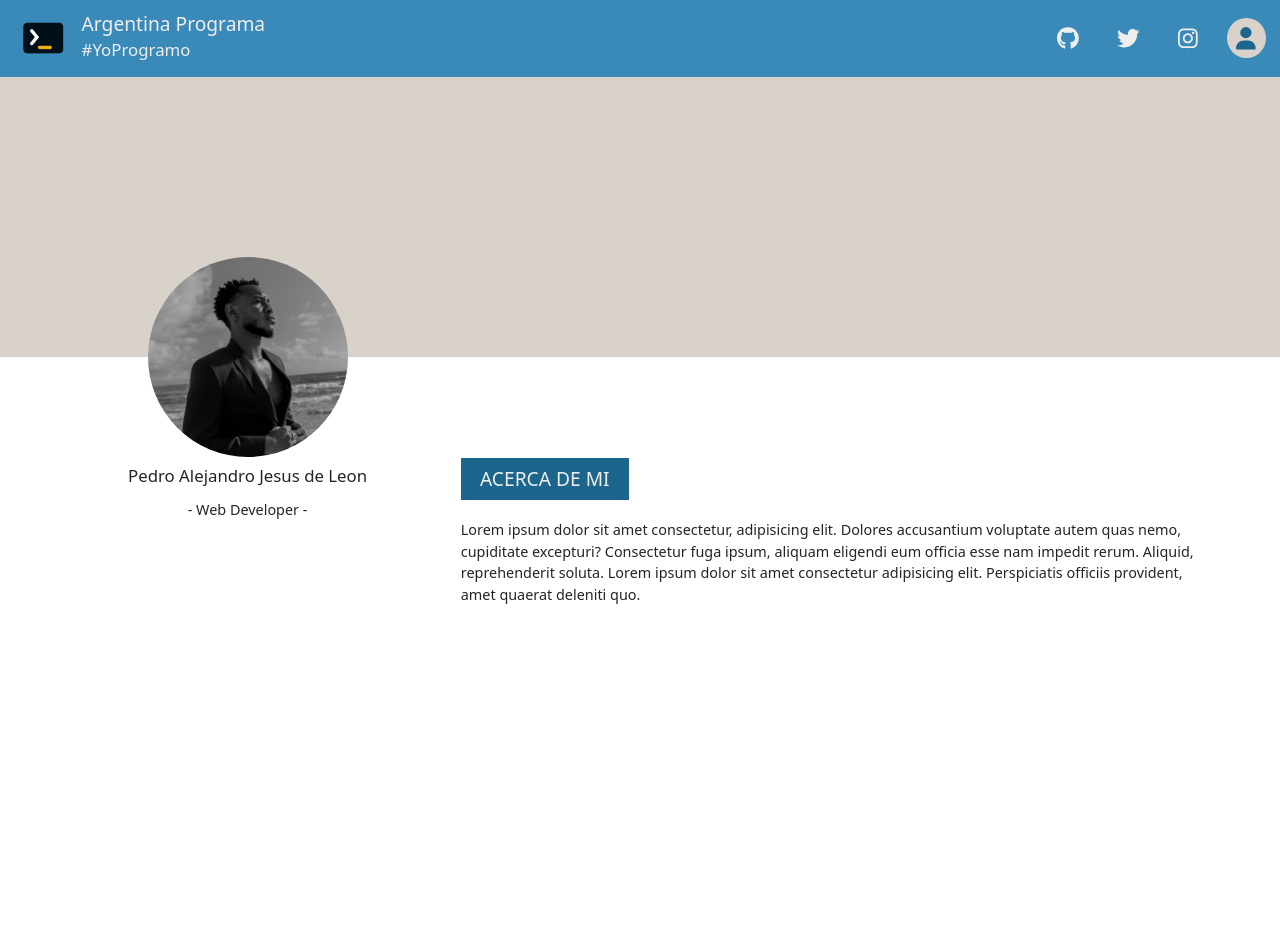
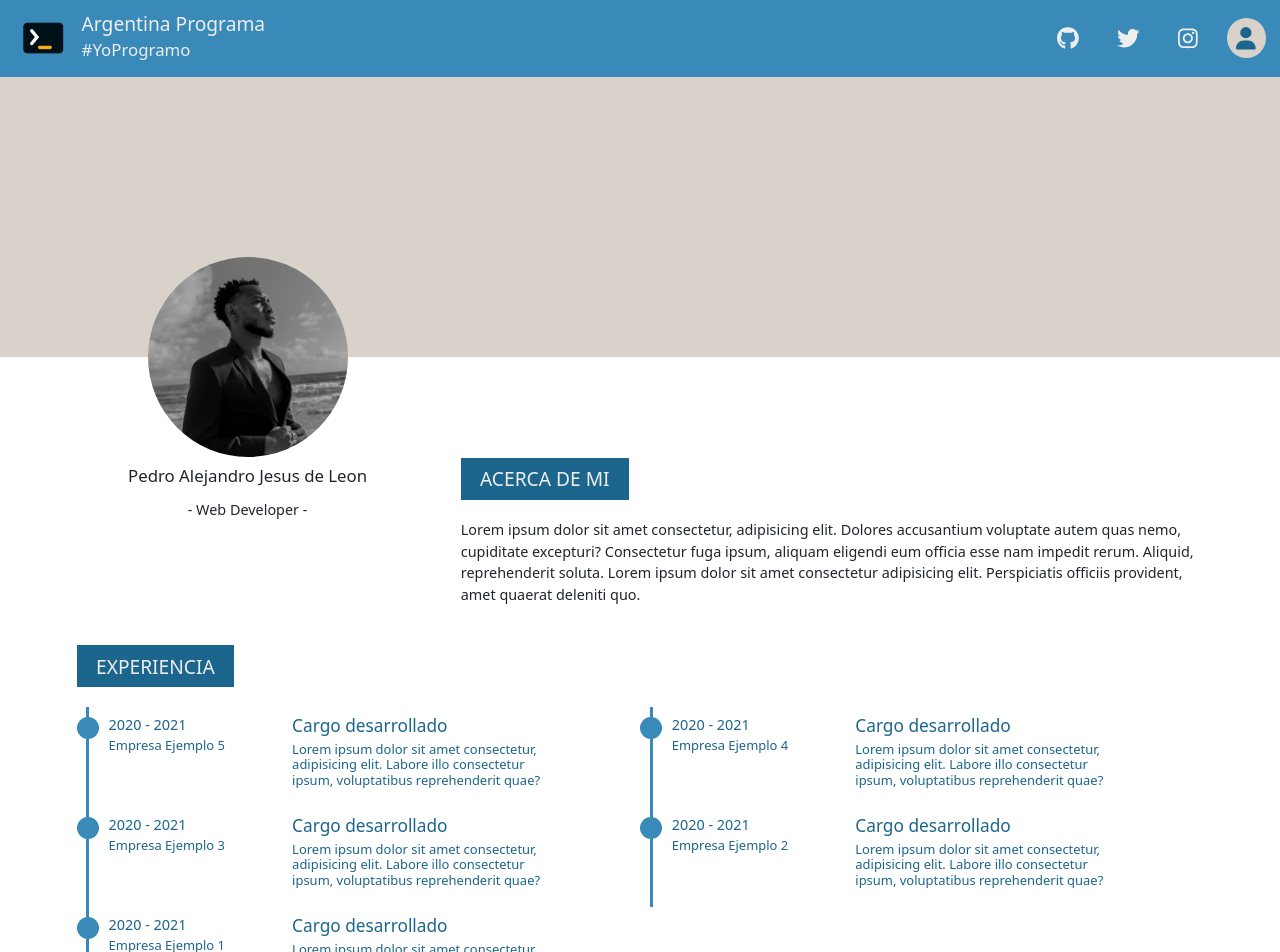
Before and after one commit to DiegolPl/ProyectoFinalAngular, an Angular app: page / in a window 1280 px wide. Shown: the top 952 px of the page. Before the commit the page ends 800 px from the top, so only its background shows below. Built offline with nearby package versions, Linux system fonts and the light colour scheme.

Commit message:
componente experiencias

```diff
--- a/src/app/app.component.html
+++ b/src/app/app.component.html
@@ -2,3 +2,4 @@
 <app-login-modal></app-login-modal>
 <app-banner></app-banner>
 <app-perfil></app-perfil>
+<app-experiencias></app-experiencias>
--- a/src/app/app.module.ts
+++ b/src/app/app.module.ts
@@ -8,6 +8,7 @@ import { HeaderComponent } from './componentes/header/header.component';
 import { LoginModalComponent } from './componentes/login-modal/login-modal.component';
 import { BannerComponent } from './componentes/banner/banner.component';
 import { PerfilComponent } from './componentes/perfil/perfil.component';
+import { ExperienciasComponent } from './componentes/experiencias/experiencias.component';
 
 @NgModule({
   declarations: [
@@ -15,7 +16,8 @@ import { PerfilComponent } from './componentes/perfil/perfil.component';
     HeaderComponent,
     LoginModalComponent,
     BannerComponent,
-    PerfilComponent
+    PerfilComponent,
+    ExperienciasComponent
   ],
   imports: [
     BrowserModule,
--- /dev/null
+++ b/src/app/componentes/experiencias/experiencias.component.html
@@ -0,0 +1,127 @@
+<section class="experiencia section-style" >
+    <span class="material-icons material-icons-outlined edit-btn" id="btn-experiencia-main">
+        edit
+    </span>
+
+    <span class="material-icons material-icons-outlined edit-btn edit-btn-add" id="btn-experiencia-add">
+        add_circle_outline
+    </span>
+
+    <div class="modal-ventana" id="modal-edit-experiencia">
+        <form novalidate class="form-login form-edit">
+            <i class="fa-solid fa-xmark modal-close-btn" id="btn-edit-experiencia-close"></i>
+            <h2 class="form-login-title">Modo Edición!</h2>
+            <div class="modal-box user-box modal-box-edit">
+                <label for="new-input-experiencia-fecha" id="new-label-experiencia-fecha" class="label-modal">Fecha:</label>
+                <input type="text" id="new-input-experiencia-fecha" class="input-modal">
+            </div>
+            <div class="modal-box user-box modal-box-edit">
+                <label for="new-input-experiencia-lugar" id="new-label-experiencia-lugar" class="label-modal">Lugar:</label>
+                <input type="text" id="new-input-experiencia-lugar" class="input-modal">
+            </div>
+            <div class="modal-box user-box modal-box-edit">
+                <label for="new-input-experiencia-ocupacion" id="new-label-experiencia-ocupacion" class="label-modal">Ocupacion:</label>
+                <input type="text" id="new-input-experiencia-ocupacion" class="input-modal">
+            </div>
+            <div class="modal-box user-box modal-box-edit">
+                <label for="new-input-experiencia-descripcion" id="new-label-experiencia-descripcion" class="label-modal">Descripcion:</label>
+                <input type="text" id="new-input-experiencia-descripcion" class="input-modal">
+            </div>
+            <input type="button" value="Editar" class="form-login-btn" id="edit-experiencia-btn">
+        </form>
+    </div>
+
+    <h2 class="title-section">experiencia</h2>
+    <section class="container-seccion" id="container-experiencia">
+        <div class="box-seccion">
+            <div class="box-edit">
+                <span class="material-icons material-icons-outlined btn-edit btn-edit-experiencia">
+                    edit
+                </span>
+                <span class="material-icons material-icons-outlined btn-delete btn-delete-experiencia">
+                    cancel
+                </span>
+            </div>
+            <div class="box-lado-izq">
+                <h3>2020 - 2021</h3>
+                <h4>Empresa Ejemplo 5</h4>
+            </div>
+            <div class="box-lado-dcho">
+                <h3>Cargo desarrollado</h3>
+                <h4>Lorem ipsum dolor sit amet consectetur, adipisicing elit. Labore illo consectetur ipsum, voluptatibus reprehenderit quae?</h4>
+            </div>
+        </div>
+        <div class="box-seccion">
+            <div class="box-edit">
+                <span class="material-icons material-icons-outlined btn-edit btn-edit-experiencia">
+                    edit
+                </span>
+                <span class="material-icons material-icons-outlined btn-delete btn-delete-experiencia">
+                    cancel
+                </span>
+            </div>
+            <div class="box-lado-izq">
+                <h3>2020 - 2021</h3>
+                <h4>Empresa Ejemplo 4</h4>
+            </div>
+            <div class="box-lado-dcho">
+                <h3>Cargo desarrollado</h3>
+                <h4>Lorem ipsum dolor sit amet consectetur, adipisicing elit. Labore illo consectetur ipsum, voluptatibus reprehenderit quae?</h4>
+            </div>
+        </div>
+        <div class="box-seccion">
+            <div class="box-edit">
+                <span class="material-icons material-icons-outlined btn-edit btn-edit-experiencia">
+                    edit
+                </span>
+                <span class="material-icons material-icons-outlined btn-delete btn-delete-experiencia">
+                    cancel
+                </span>
+            </div>
+            <div class="box-lado-izq">
+                <h3>2020 - 2021</h3>
+                <h4>Empresa Ejemplo 3</h4>
+            </div>
+            <div class="box-lado-dcho">
+                <h3>Cargo desarrollado</h3>
+                <h4>Lorem ipsum dolor sit amet consectetur, adipisicing elit. Labore illo consectetur ipsum, voluptatibus reprehenderit quae?</h4>
+            </div>
+        </div>
+        <div class="box-seccion">
+            <div class="box-edit">
+                <span class="material-icons material-icons-outlined btn-edit btn-edit-experiencia">
+                    edit
+                </span>
+                <span class="material-icons material-icons-outlined btn-delete btn-delete-experiencia">
+                    cancel
+                </span>
+            </div>
+            <div class="box-lado-izq">
+                <h3>2020 - 2021</h3>
+                <h4>Empresa Ejemplo 2</h4>
+            </div>
+            <div class="box-lado-dcho">
+                <h3>Cargo desarrollado</h3>
+                <h4>Lorem ipsum dolor sit amet consectetur, adipisicing elit. Labore illo consectetur ipsum, voluptatibus reprehenderit quae?</h4>
+            </div>
+        </div>
+        <div class="box-seccion">
+            <div class="box-edit">
+                <span class="material-icons material-icons-outlined btn-edit btn-edit-experiencia">
+                    edit
+                </span>
+                <span class="material-icons material-icons-outlined btn-delete btn-delete-experiencia">
+                    cancel
+                </span>
+            </div>
+            <div class="box-lado-izq">
+                <h3>2020 - 2021</h3>
+                <h4>Empresa Ejemplo 1</h4>
+            </div>
+            <div class="box-lado-dcho">
+                <h3>Cargo desarrollado</h3>
+                <h4>Lorem ipsum dolor sit amet consectetur, adipisicing elit. Labore illo consectetur ipsum, voluptatibus reprehenderit quae?</h4>
+            </div>
+        </div>
+    </section>
+</section>
--- /dev/null
+++ b/src/app/componentes/experiencias/experiencias.component.ts
@@ -0,0 +1,15 @@
+import { Component, OnInit } from '@angular/core';
+
+@Component({
+  selector: 'app-experiencias',
+  templateUrl: './experiencias.component.html',
+  styleUrls: ['./experiencias.component.css']
+})
+export class ExperienciasComponent implements OnInit {
+
+  constructor() { }
+
+  ngOnInit(): void {
+  }
+
+}
--- a/src/styles.css
+++ b/src/styles.css
@@ -100,6 +100,109 @@ body {
     /* position: relative; */
 }
 
+.container-seccion {
+    display: grid;
+    grid-template-columns: repeat(1, 1fr);
+    grid-template-rows: repeat(1, max-content);
+    grid-auto-rows: max-content;
+ }
+
+ .box-seccion {
+     position: relative;
+     min-height: 100px;
+     color: var(--darkBlue);
+     padding: 1rem 2rem;
+     display: grid;
+     grid-template-columns: 2fr 4fr;
+     grid-template-rows: repeat(1, max-content);
+     grid-auto-rows: max-content;
+     column-gap: 2rem;
+     margin-left: 1rem;
+ }
+
+ /* .box-edit {
+     pointer-events: initial;
+ } */
+
+ .box-seccion .box-edit,
+ .card-proyecto .box-edit {
+     position: absolute;
+     right: 10px;
+     top: 0;
+     width: 40%;
+     /* display: flex; */
+     display: none;
+     justify-content: space-between;
+     align-items: center;
+     background-color: #eee9;
+     padding: .7rem 2rem;
+     border-radius: .5rem;
+ }
+
+ .box-seccion > div.box-edit-flex,
+ .card-proyecto > div.box-edit-flex  {
+     display: flex;
+ }
+
+ .box-edit > .btn-edit {
+     font-size: 3.5rem;
+     /* color: #048808; */
+     color: #20a925;
+     cursor: pointer;
+ }
+
+ .box-edit > .btn-delete {
+     font-size: 3.5rem;
+     color: rgb(196, 19, 19);
+     cursor: pointer;
+ }
+
+ .educacion .box-seccion, .experiencia .box-seccion {
+     /* position: relative; */
+     border-left: 3px solid var(--lightBlue);
+ }
+
+ .hys .box-seccion {
+     grid-template-columns: 1fr;
+     min-height: 25px;
+     /* grid-template-columns: 2fr 4fr; */
+
+ }
+
+ .educacion .box-seccion::after, .experiencia .box-seccion::after {
+     content: ' ';
+     width: 22px;
+     height: 22px;
+     border-radius: 50%;
+     background-color: var(--lightBlue);
+     position: absolute;
+     top: 10px;
+     left: -12.5px;
+ }
+
+ .box-seccion h3 {
+     margin-bottom: .5rem;
+     font-size: 1.7rem;
+ }
+
+ .box-seccion .box-lado-izq h3 {
+     font-size: 1.4rem;
+ }
+
+ .box-seccion .box-lado-izq span {
+     font-size: 1.15rem;
+ }
+
+ .box-seccion h4 {
+     margin-bottom: .5rem;
+     font-size: 1.25rem;
+     font-weight: 400;
+ }
+
+ .mini-h4 {
+     font-size: 1.1rem;
+ }
+
 @media (min-width:567px){
 
     .section-style {
```
Also changed, not shown: src/app/componentes/experiencias/experiencias.component.css (added), 1 other file (tests, documents, lock files or other folders).
